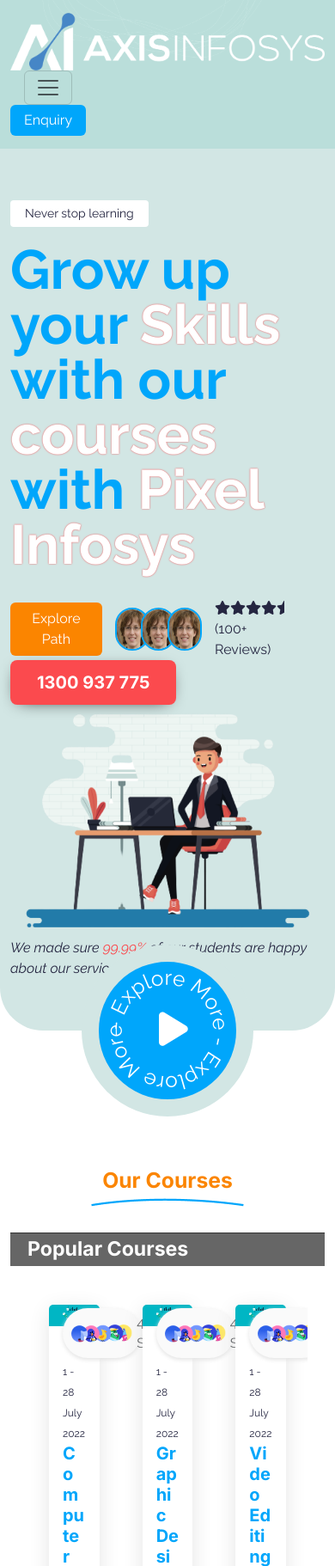
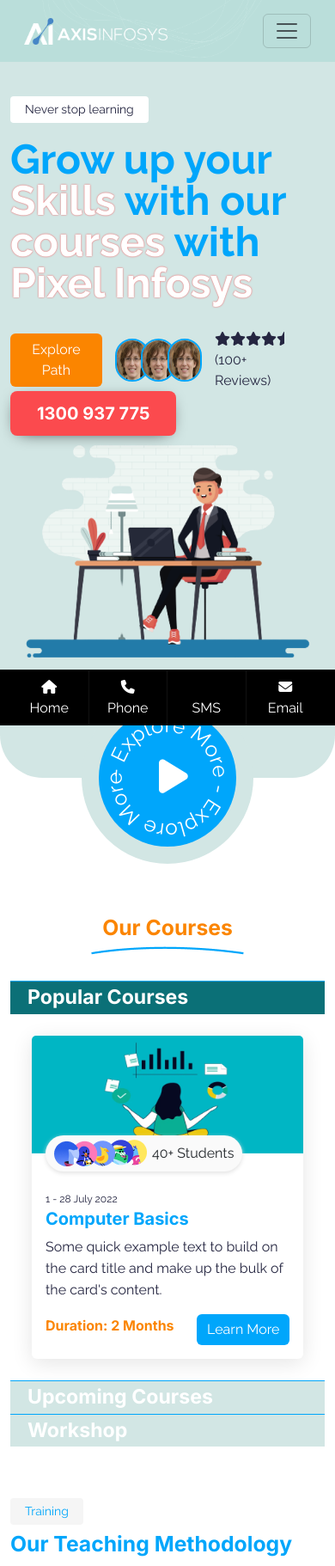
Before and after one commit to dewebkiller/axisinfosys, a PHP site: page / in a window 390 px wide; the page is wider, and only the part inside the window is pictured. Shown: the top 1822 px of that part at 86% size. Run offline with PHP 8.4, Linux system fonts and the light colour scheme.

Commit message:
mobile responsive design

```diff
--- a/css/layout.css
+++ b/css/layout.css
@@ -552,7 +552,8 @@ ul.dwk_tabs li.active {
     flex-direction: row;
     align-items: center;
     margin-right: 0;
-    margin-top: 24px;
+    margin-top: 0;
+    margin-bottom: 20px;
     width: 100%;
   }
   .slider__images {
@@ -590,9 +591,9 @@ ul.dwk_tabs li.active {
     display: none;
   }
   .dwk_tab_drawer_heading {
-    background-color: #ccc;
+    background: #d2e6e4;
     color: #fff;
-    border-top: 1px solid #333;
+    border-top: 1px solid var(--primarycolor);
     margin: 0;
     padding: 5px 20px;
     display: block;
@@ -605,7 +606,7 @@ ul.dwk_tabs li.active {
     user-select: none;
   }
   .d_active {
-    background-color: #666;
+    background-color: var(--primary-dark);
     color: #fff;
   }
 }
--- a/css/responsive.css
+++ b/css/responsive.css
@@ -1,53 +1,57 @@
 /* Smartphones (portrait and landscape) ----------- */
-@media only screen and (min-width : 320px) and (max-width : 767px) {
+@media only screen and (min-width: 320px) and (max-width: 767px) {
   .navbar-brand {
     display: block;
+    width: 50%;
   }
-    div#navbarSupportedContent {
-        display: block !important;
-        position: fixed;
-        background: #fff;
-        height: 100vh !important;
-        top: 0px;
-        padding-left: 15px;
-        left: -80%;
-        z-index: 9999;
-        width: 70%;
-        transition: all 0.4s;
-    }
-    div#navbarSupportedContent.show {
-        left: 0;
-    }
+
   .navbar-fixed-top {
     position: relative;
   }
-    .top-header, .banner-caption {
+  .top-header,
+  .banner-caption {
     display: none;
   }
   .logo {
     text-align: center;
   }
+  #navbarSupportedContent {
+    position: absolute;
+    left: 0;
+    top: 65px;
+    background: #d2e6e4;
+    width: 100%;
+    padding: 10px 20px;
+    border-radius: 0 0 20px 20px;
+    box-shadow: 0 2px 5px 0px #b3b3b3;
+  }
+  .navbar-expand-lg .navbar-nav {
+    gap: 10px;
+  }
   .btm-header .main-menu {
-        float: none;
+    float: right;
     position: relative;
-        top: 0;
-        width: 100%;
-        left: 0;
-        margin-top: 10px;
     z-index: 999;
   }
   .banner-wrapper {
     margin-top: 0;
+    padding: 40px 0 80px 0;
   }
-    .icon {
-        width: 30px;
-        height: 30px;
-        font-size: 20px;
-        line-height: 30px;
+  .banner-wrapper h1 {
+    font-size: 48px;
   }
 
+  ul.dwk_tabs li {
+    margin: 0 8px;
+  }
+  .rect-image {
+    display: none;
+  }
+  .dwk_tab_content {
+    padding: 0;
+  }
   .btm-footer {
-        padding-bottom: 100px;
+    padding-bottom: 80px;
   }
   .copyright {
     text-align: center;
@@ -56,134 +60,137 @@
     text-align: center;
     float: none;
   }
+  .footer-widget {
+    margin-bottom: 20px;
+  }
   .footer-button {
     display: block;
   }
 }
 
 /* Smartphones (landscape) ----------- */
-@media only screen and (min-width : 321px) {
+@media only screen and (min-width: 321px) {
   /* Styles */
 }
 
 /* Smartphones (portrait) ----------- */
-@media only screen and (max-width : 320px) {
+@media only screen and (max-width: 320px) {
   /* Styles */
 }
 @media (min-width: 768px) {
-
 }
 /* iPads (portrait and landscape) ----------- */
-@media only screen and (min-width : 768px) and (max-width : 1024px) {
-
+@media only screen and (min-width: 768px) and (max-width: 1024px) {
+    .rect-image {
+        display: none;
+      }
 }
 
 /* iPads (landscape) ----------- */
-@media only screen and (min-width : 768px) and (max-width : 1024px) and (orientation : landscape) {
-
+@media only screen and (min-width: 768px) and (max-width: 1024px) and (orientation: landscape) {
 }
 
 /* iPads (portrait) ----------- */
-@media only screen and (min-width : 768px) and (max-width : 1024px) and (orientation : portrait) {
+@media only screen and (min-width: 768px) and (max-width: 1024px) and (orientation: portrait) {
   /* Styles */
 }
 /**********
 iPad 3
 **********/
-@media only screen and (min-width : 768px) and (max-width : 1024px) and (orientation : landscape) and (-webkit-min-device-pixel-ratio : 2) {
+@media only screen and (min-width: 768px) and (max-width: 1024px) and (orientation: landscape) and (-webkit-min-device-pixel-ratio: 2) {
   /* Styles */
 }
 
-@media only screen and (min-width : 768px) and (max-width : 1024px) and (orientation : portrait) and (-webkit-min-device-pixel-ratio : 2) {
+@media only screen and (min-width: 768px) and (max-width: 1024px) and (orientation: portrait) and (-webkit-min-device-pixel-ratio: 2) {
   /* Styles */
 }
 /* Desktops and laptops ----------- */
-@media only screen  and (min-width : 1224px) {
+@media only screen and (min-width: 1224px) {
   /* Styles */
 }
 
 /* Large screens ----------- */
-@media only screen  and (min-width : 1824px) {
+@media only screen and (min-width: 1824px) {
   /* Styles */
 }
 
 /* iPhone 4 ----------- */
-@media only screen and (min-width : 320px) and (max-width : 480px) and (orientation : landscape) and (-webkit-min-device-pixel-ratio : 2) {
+@media only screen and (min-width: 320px) and (max-width: 480px) and (orientation: landscape) and (-webkit-min-device-pixel-ratio: 2) {
   /* Styles */
 }
 
-@media only screen and (min-width : 320px) and (max-width : 480px) and (orientation : portrait) and (-webkit-min-device-pixel-ratio : 2) {
+@media only screen and (min-width: 320px) and (max-width: 480px) and (orientation: portrait) and (-webkit-min-device-pixel-ratio: 2) {
   /* Styles */
 }
 
 /* iPhone 5 ----------- */
-@media only screen and (min-width: 320px) and (max-device-height: 568px) and (orientation : landscape) and (-webkit-device-pixel-ratio: 2){
+@media only screen and (min-width: 320px) and (max-device-height: 568px) and (orientation: landscape) and (-webkit-device-pixel-ratio: 2) {
   /* Styles */
 }
 
-@media only screen and (min-width: 320px) and (max-device-height: 568px) and (orientation : portrait) and (-webkit-device-pixel-ratio: 2){
+@media only screen and (min-width: 320px) and (max-device-height: 568px) and (orientation: portrait) and (-webkit-device-pixel-ratio: 2) {
   /* Styles */
 }
 
 /* iPhone 6, 7, 8 ----------- */
-@media only screen and (min-width: 375px) and (max-device-height: 667px) and (orientation : landscape) and (-webkit-device-pixel-ratio: 2){
+@media only screen and (min-width: 375px) and (max-device-height: 667px) and (orientation: landscape) and (-webkit-device-pixel-ratio: 2) {
   /* Styles */
 }
 
-@media only screen and (min-width: 375px) and (max-device-height: 667px) and (orientation : portrait) and (-webkit-device-pixel-ratio: 2){
+@media only screen and (min-width: 375px) and (max-device-height: 667px) and (orientation: portrait) and (-webkit-device-pixel-ratio: 2) {
   /* Styles */
 }
 
 /* iPhone 6+, 7+, 8+ ----------- */
-@media only screen and (min-width: 414px) and (max-device-height: 736px) and (orientation : landscape) and (-webkit-device-pixel-ratio: 2){
+@media only screen and (min-width: 414px) and (max-device-height: 736px) and (orientation: landscape) and (-webkit-device-pixel-ratio: 2) {
   /* Styles */
 }
 
-@media only screen and (min-width: 414px) and (max-device-height: 736px) and (orientation : portrait) and (-webkit-device-pixel-ratio: 2){
+@media only screen and (min-width: 414px) and (max-device-height: 736px) and (orientation: portrait) and (-webkit-device-pixel-ratio: 2) {
   /* Styles */
 }
 
 /* iPhone X ----------- */
-@media only screen and (min-width: 375px) and (max-device-height: 812px) and (orientation : landscape) and (-webkit-device-pixel-ratio: 3){
+@media only screen and (min-width: 375px) and (max-device-height: 812px) and (orientation: landscape) and (-webkit-device-pixel-ratio: 3) {
   /* Styles */
 }
 
-@media only screen and (min-width: 375px) and (max-device-height: 812px) and (orientation : portrait) and (-webkit-device-pixel-ratio: 3){
+@media only screen and (min-width: 375px) and (max-device-height: 812px) and (orientation: portrait) and (-webkit-device-pixel-ratio: 3) {
   /* Styles */
 }
 
 /* iPhone XS Max, XR ----------- */
-@media only screen and (min-width: 414px) and (max-device-height: 896px) and (orientation : landscape) and (-webkit-device-pixel-ratio: 3){
+@media only screen and (min-width: 414px) and (max-device-height: 896px) and (orientation: landscape) and (-webkit-device-pixel-ratio: 3) {
   /* Styles */
 }
 
-@media only screen and (min-width: 414px) and (max-device-height: 896px) and (orientation : portrait) and (-webkit-device-pixel-ratio: 3){
+@media only screen and (min-width: 414px) and (max-device-height: 896px) and (orientation: portrait) and (-webkit-device-pixel-ratio: 3) {
   /* Styles */
 }
 
 /* Samsung Galaxy S3 ----------- */
-@media only screen and (min-width: 320px) and (max-device-height: 640px) and (orientation : landscape) and (-webkit-device-pixel-ratio: 2){
+@media only screen and (min-width: 320px) and (max-device-height: 640px) and (orientation: landscape) and (-webkit-device-pixel-ratio: 2) {
   /* Styles */
 }
 
-@media only screen and (min-width: 320px) and (max-device-height: 640px) and (orientation : portrait) and (-webkit-device-pixel-ratio: 2){
+@media only screen and (min-width: 320px) and (max-device-height: 640px) and (orientation: portrait) and (-webkit-device-pixel-ratio: 2) {
   /* Styles */
 }
 
 /* Samsung Galaxy S4 ----------- */
-@media only screen and (min-width: 320px) and (max-device-height: 640px) and (orientation : landscape) and (-webkit-device-pixel-ratio: 3){
+@media only screen and (min-width: 320px) and (max-device-height: 640px) and (orientation: landscape) and (-webkit-device-pixel-ratio: 3) {
   /* Styles */
 }
 
-@media only screen and (min-width: 320px) and (max-device-height: 640px) and (orientation : portrait) and (-webkit-device-pixel-ratio: 3){
+@media only screen and (min-width: 320px) and (max-device-height: 640px) and (orientation: portrait) and (-webkit-device-pixel-ratio: 3) {
   /* Styles */
 }
 
 /* Samsung Galaxy S5 ----------- */
-@media only screen and (min-width: 360px) and (max-device-height: 640px) and (orientation : landscape) and (-webkit-device-pixel-ratio: 3){
+@media only screen and (min-width: 360px) and (max-device-height: 640px) and (orientation: landscape) and (-webkit-device-pixel-ratio: 3) {
   /* Styles */
 }
 
-@media only screen and (min-width: 360px) and (max-device-height: 640px) and (orientation : portrait) and (-webkit-device-pixel-ratio: 3){
+@media only screen and (min-width: 360px) and (max-device-height: 640px) and (orientation: portrait) and (-webkit-device-pixel-ratio: 3) {
   /* Styles */
 }
--- a/header.php
+++ b/header.php
@@ -12,6 +12,7 @@
     <link href="https://cdn.jsdelivr.net/npm/bootstrap@5.3.2/dist/css/bootstrap.min.css" rel="stylesheet">
     <link href="css/reset.css" rel="stylesheet">
     <link href="css/layout.css" rel="stylesheet">
+    <link href="css/responsive.css" rel="stylesheet">
     <link href="https://cdn.jsdelivr.net/npm/swiper@11/swiper-bundle.min.css" rel="stylesheet">
     <link href="https://cdnjs.cloudflare.com/ajax/libs/font-awesome/6.5.2/css/all.min.css" rel="stylesheet">
     <link href="css/animate.css" rel="stylesheet">
@@ -27,16 +28,16 @@
         <section class="btm-header">
             <div class="container">
                 <div class="row">
-                    <div class="col-lg-2 col-md-2 col-sm-12 col-xs-12">
+                    <div class="col-lg-2 col-md-2 col-sm-6 col-xs-6 col-6 d-none d-sm-block">
                         <div class="logo"><img src="images/logo.png" alt="Axis Infosys"></div>
                     </div>
-                    <div class="col-lg-8 col-md-8 col-sm-12 col-xs-12">
+                    <div class="col-lg-8 col-md-8 col-sm-12 col-xs-12 col-12">
                         <div class="main-menu">
                             <nav class="navbar navbar-expand-lg">
-                                <a class="navbar-brand" href="#">Navigation</a>
-                                <button class="navbar-toggler" type="button" data-toggle="collapse" data-target="#navbarSupportedContent" aria-controls="navbarSupportedContent" aria-expanded="false" aria-label="Toggle navigation">
-                                    <span class="navbar-toggler-icon"></span>
-                                </button>
+                                <a class="navbar-brand" href="#"><img src="images/logo.png" alt="Axis Infosys"></a>
+                                <button class="navbar-toggler" type="button" data-bs-toggle="collapse" data-bs-target="#navbarSupportedContent" aria-controls="navbarSupportedContent" aria-expanded="true" aria-label="Toggle navigation">
+      <span class="navbar-toggler-icon"></span>
+    </button>
 
                                 <div class="collapse navbar-collapse" id="navbarSupportedContent">
                                     <ul class="nav navbar-nav">
@@ -104,7 +105,7 @@
 
                         </div>
                     </div>
-                    <div class="col-lg-2 col-md-2 col-sm-12 col-xs-12">
+                    <div class="col-lg-2 col-md-2 col-sm-12 col-xs-12 d-none d-sm-block">
                         <div class="btn btn-primary px-3 hvr-fade"><a href="#" class="color-white">Enquiry</a></div>
                     </div>
                 </div>
```
Also changed, not shown: js/custom.js (+34 -0 lines). Lines whose indentation alone changed are shown as unchanged.
